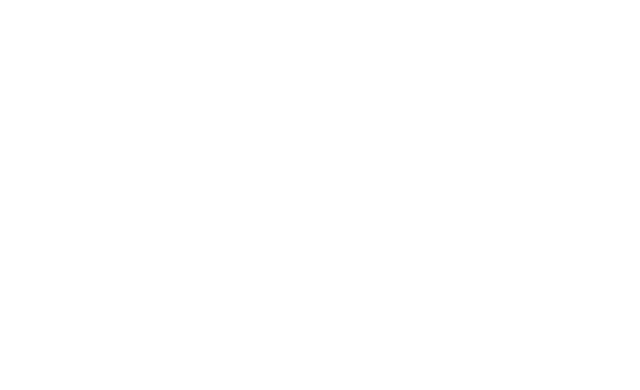
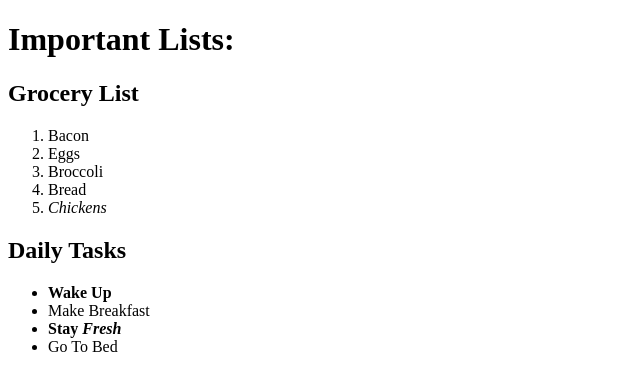
Before and after one commit to qnobletaylor/git_test, a plain HTML site: page html-practice/lists.html in a window 1280 px wide. Shown: the whole page, without its empty margins (0-640 px from the left). Drawn offline with Linux system fonts and the light colour scheme.

Commit message:
Created two very simple lists, hurray for me

```diff
--- a/html-practice/lists.html
+++ b/html-practice/lists.html
@@ -4,4 +4,22 @@
         <meta charset="UTF-8">
         <Title>Different lists</Title>
     </head>
+    <body>
+        <h1>Important Lists:</h1>
+        <h2>Grocery List</h2>
+             <ol>
+                <li>Bacon</li>
+                <li>Eggs</l1>
+                <li>Broccoli</li>
+                <li>Bread</li>
+                <li><em>Chickens</em></li>
+            </ol>
+        <h2>Daily Tasks</h2>
+            <ul>
+                <li><strong>Wake Up</strong></li>
+                <li>Make Breakfast</li>
+                <li><strong>Stay <em>Fresh</em></strong></li>
+                <li>Go To Bed</li>
+            </ul>
+    </body>
 </html>
```
Also changed, not shown: html-practice/lists2.html (added, +26 -0 lines).
